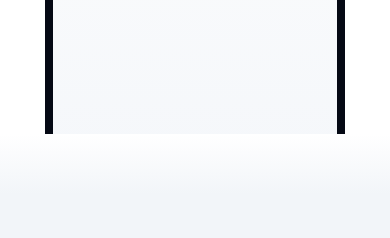
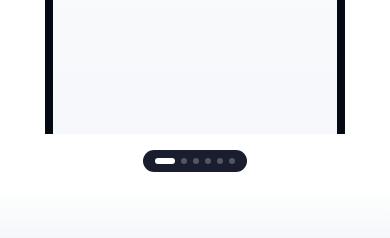
Before and after one commit to fahimtaphealth/weighteasy-site, a Next.js app: page / in a window 390 px wide. Shown: the part 4000-4238 px from the top of the page. Built offline with nearby package versions, Linux system fonts and the light colour scheme.

Commit message:
Add mobile-only pagination dots below Zones carousel
- Dark pill with active bar indicator and dot indicators for other stages
- Tappable to navigate between stages
- Hidden on md+ breakpoint

```diff
--- a/components/Zones.tsx
+++ b/components/Zones.tsx
@@ -237,6 +237,26 @@ export default function Zones() {
         </div>
       </div>
 
+      {/* Mobile-only pagination indicator */}
+      <div className="flex justify-center py-4 md:hidden">
+        <div className="flex items-center gap-[6px] rounded-full bg-[#1a1d2e] px-3 py-2">
+          {stages.map((_, i) => (
+            <button
+              key={i}
+              onClick={() => goTo(i)}
+              aria-label={`Stage ${i + 1}`}
+              className="transition-all duration-300"
+              style={{
+                height: 6,
+                borderRadius: 3,
+                width: i === active ? 20 : 6,
+                background: i === active ? "#ffffff" : "rgba(255,255,255,0.25)",
+              }}
+            />
+          ))}
+        </div>
+      </div>
+
       <div className="h-[60px] bg-gradient-to-b from-white to-bg" />
     </section>
   );
```
